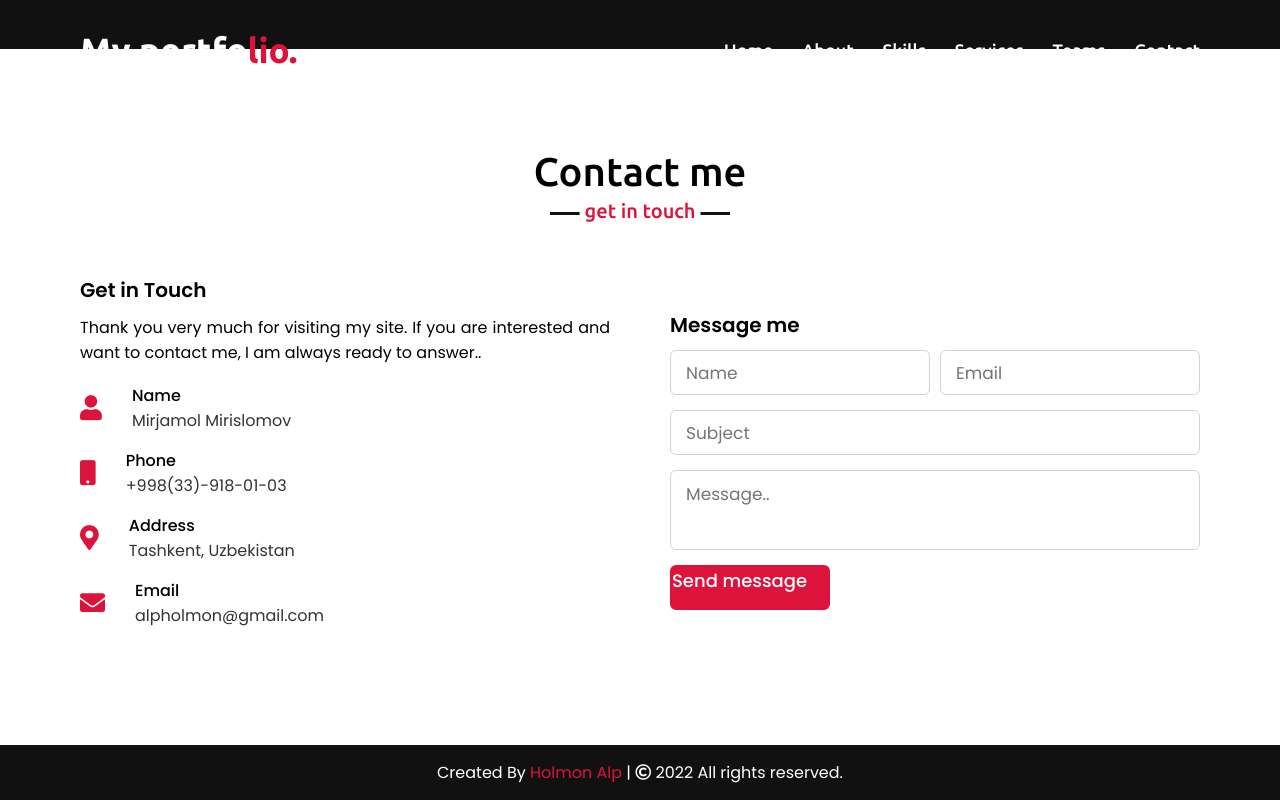
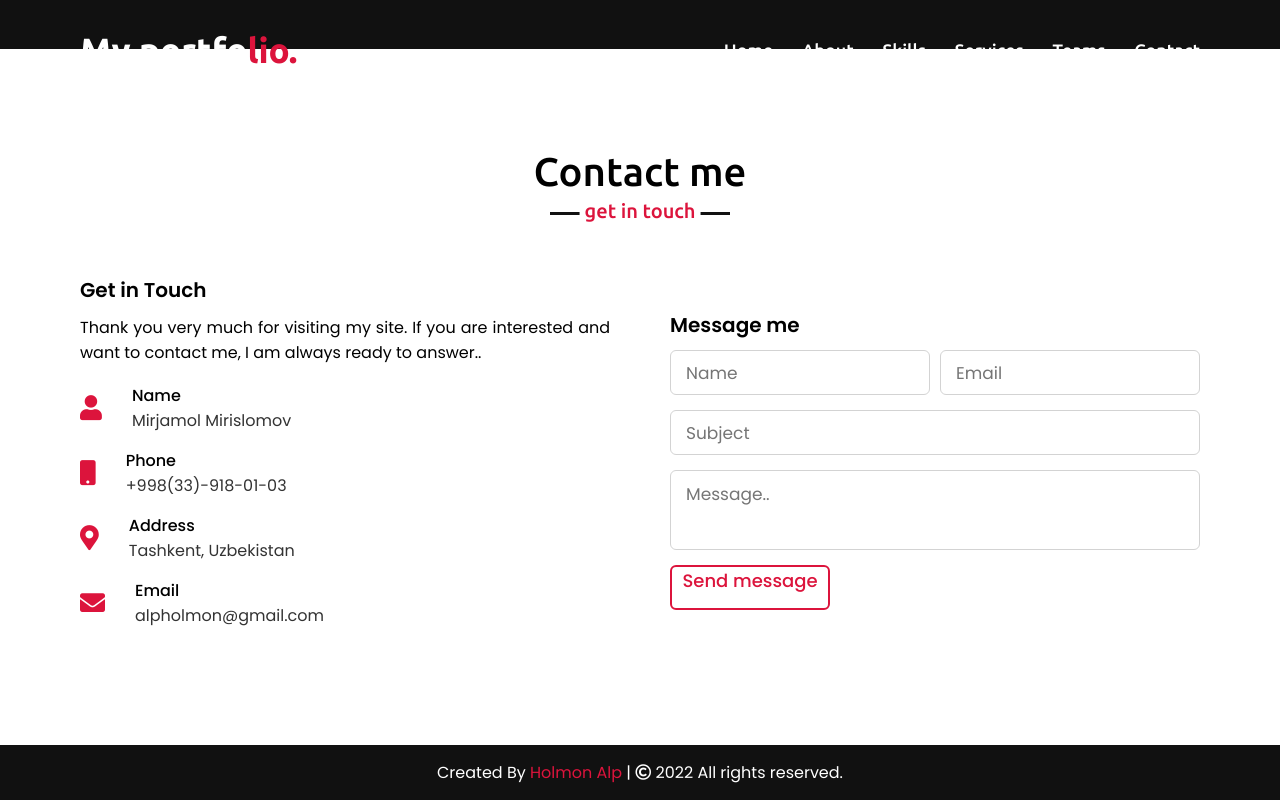
Before and after one commit to holmon-alp/holmon-alp.github.io, a plain HTML site: page index.html in a window 1280 px wide. In both pictures the pointer is over the link "Send message". Shown: the part 3467-4267 px from the top of the page. Drawn offline with nearby package versions, Linux system fonts and the light colour scheme.

Commit message:
Update style.css

```diff
--- a/style.css
+++ b/style.css
@@ -542,6 +542,7 @@ section .title::after{
   height: 45px;
   outline: none;
   font-size: 18px;
+  text-align: center;
   font-weight: 500;
   border-radius: 6px;
   cursor: pointer;
@@ -550,7 +551,7 @@ section .title::after{
   border: 2px solid crimson;
   transition: all 0.3s ease;
 }
-.right form .button-area button:hover{
+.right form .button-area a:hover{
   color: crimson;
   background: none;
 }
```
